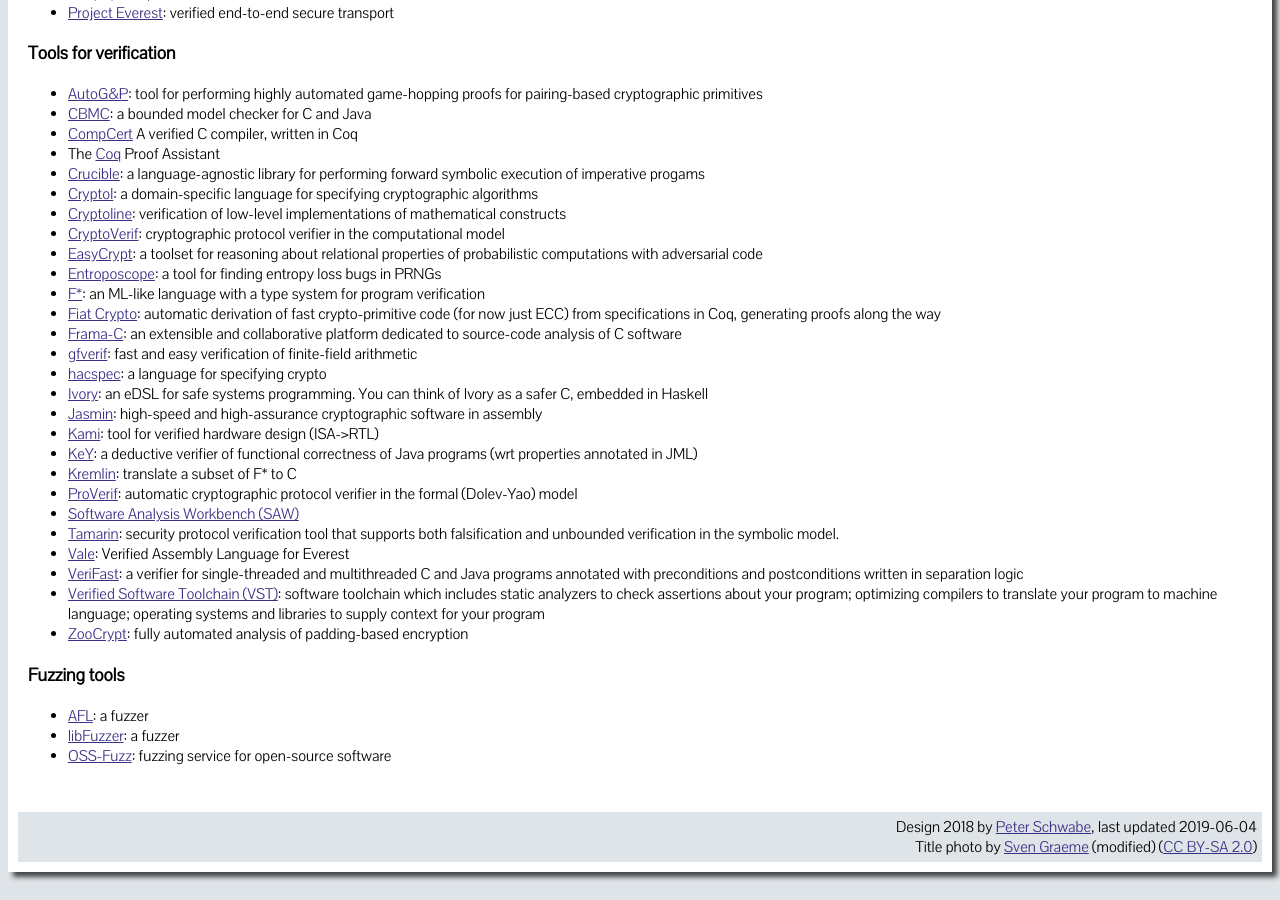
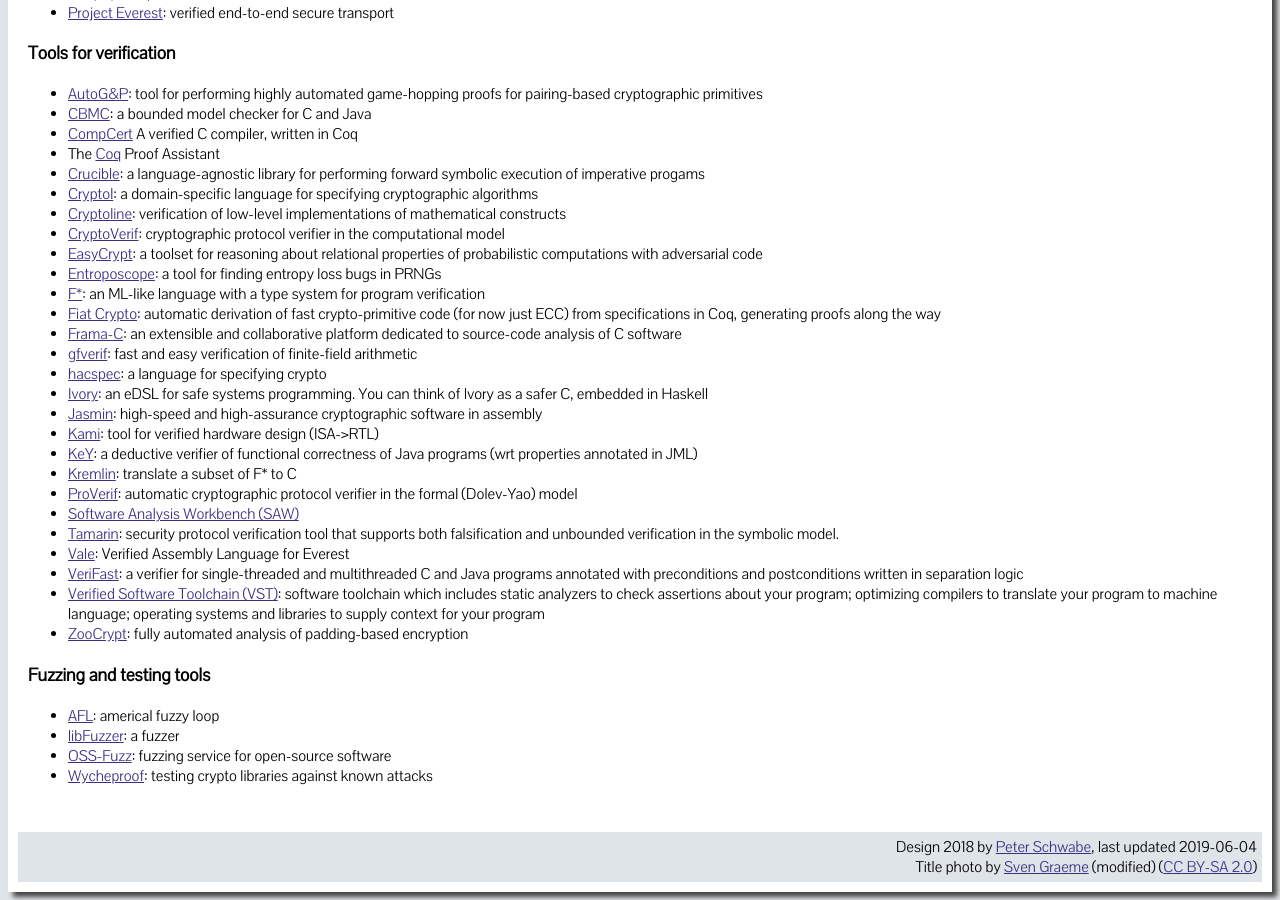
Before and after one commit to HACS-workshop/HACS-workshop.github.io, a Jekyll site: the page built from links.html, in a window 1280 px wide and 900 px high, scrolled down 844 px. Built offline with Jekyll 4.4.1, drawn with Linux system fonts in a browser that asks for light colours.

Commit message:
edited links

```diff
--- a/links.html
+++ b/links.html
@@ -214,12 +214,12 @@ Please email us if you would like your project to be listed here.
 </ul>
 
 
-<h3>Fuzzing tools</h3>
+<h3>Fuzzing and testing tools</h3>
 
 <ul>
   <li>
-    <a href="http://lcamtuf.coredump.cx/afl/">AFL</a>:
-    a fuzzer
+    <a href="https://github.com/google/AFL">AFL</a>:
+    americal fuzzy loop
   </li>
 
   <li>
@@ -231,6 +231,13 @@ Please email us if you would like your project to be listed here.
     <a href="https://github.com/google/oss-fuzz">OSS-Fuzz</a>:
     fuzzing service for open-source software
   </li>
+
+  <li>
+    <a href="https://github.com/google/wycheproof">Wycheproof</a>:
+    testing crypto libraries against known attacks
+  </li>
+
+
 </ul>
 
 <!--
```
